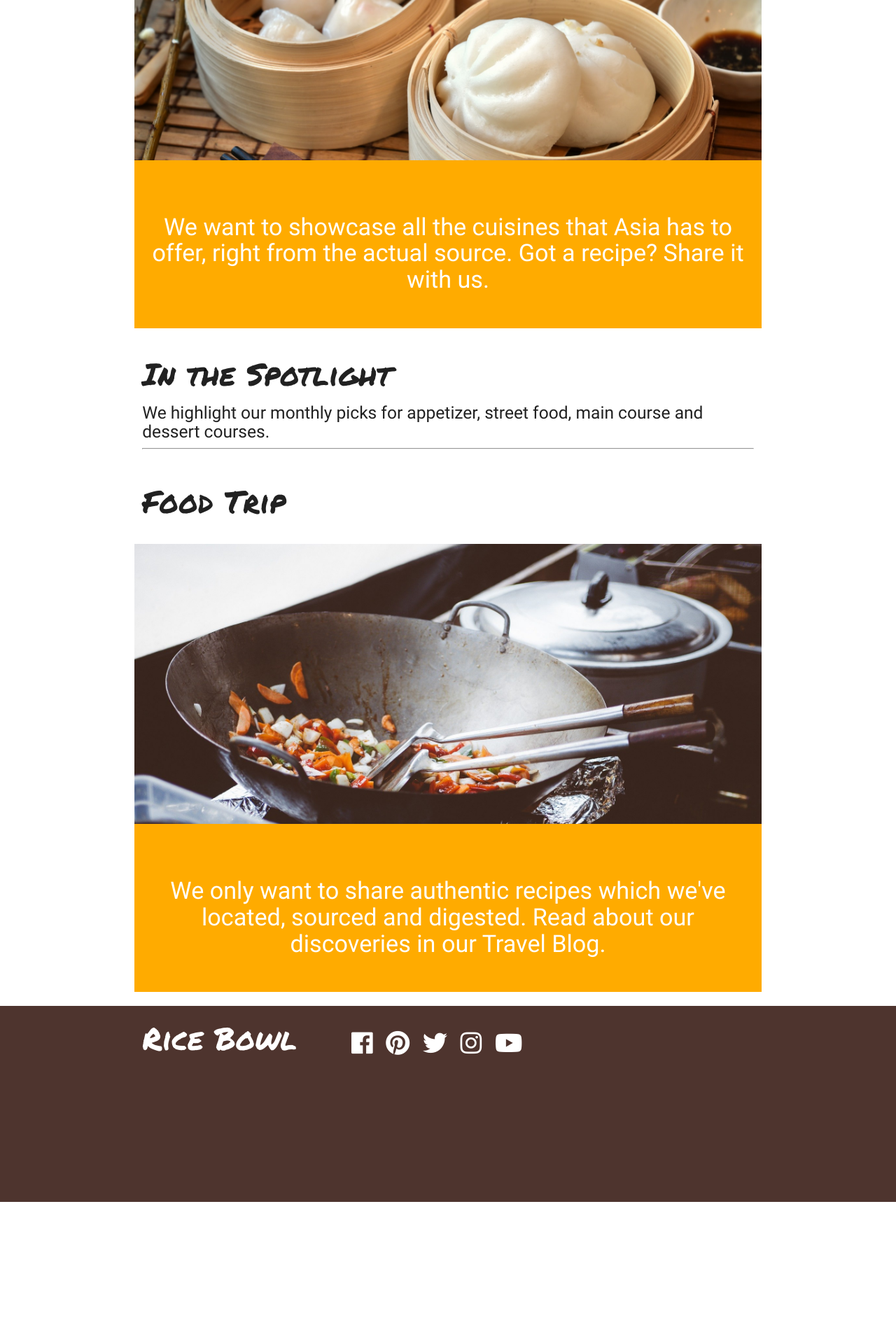
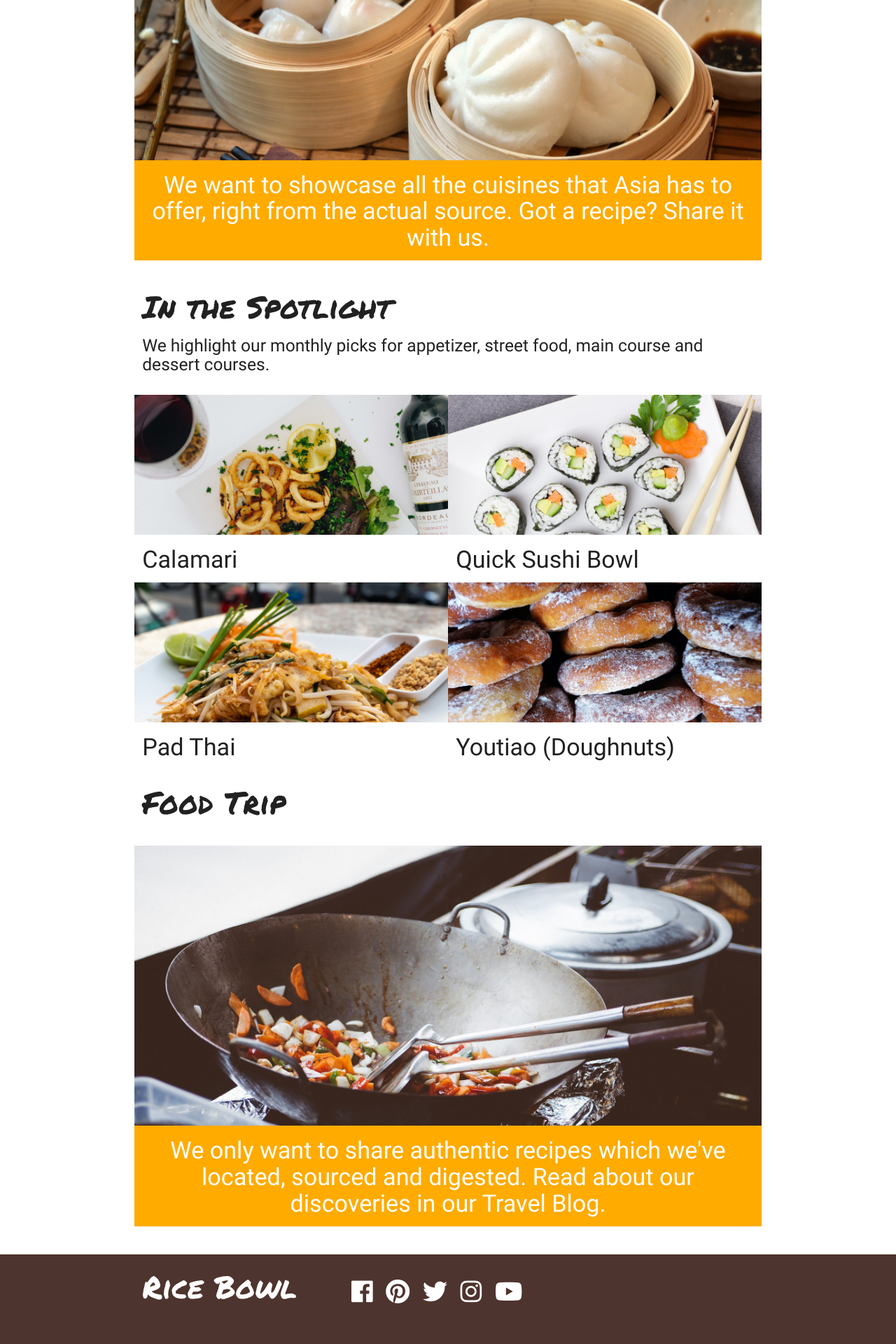
Before and after one commit to Code-Institute-Submissions/ricebowl-milestone3project, a Flask app: page / in a window 1280 px wide. Shown: the part 1283-3203 px from the top of the page at 70% size. Before the commit the page ends 3000 px from the top, so only its background shows below. Run offline with Flask 2, Linux system fonts and the light colour scheme; some libraries are stand-ins or nearby versions.

Commit message:
Added spotlight images and text to homepage and  edited banner

```diff
--- a/static/css/style.css
+++ b/static/css/style.css
@@ -41,16 +41,73 @@ h3 {
 }
 
 .feature-one-banner {
-    min-height: 240px;
+    min-height: 120px;
 }
 
 .feature-one-banner h4 {
     text-align: center;
     color: #ffffff;
-    padding-top: 60px;
+    align-items: center;
+    justify-content: center;
 }
 
-.feature-three-image {
+.spotlight-one-image {
+    height: 25vh;
+    background-image: url(../images/calamari.jpg);
+    -webkit-background-size: cover;
+    -moz-background-size: cover;
+    -o-background-size: cover;
+    background-size: cover;
+    background-repeat: no-repeat;
+
+    display: flex;
+    align-items: center;
+    justify-content: center;
+}
+
+.spotlight-two-image {
+    height: 25vh;
+    background-image: url(../images/sushi.jpg);
+    -webkit-background-size: cover;
+    -moz-background-size: cover;
+    -o-background-size: cover;
+    background-size: cover;
+    background-repeat: no-repeat;
+
+    display: flex;
+    align-items: center;
+    justify-content: center;
+}
+
+.spotlight-three-image {
+    height: 25vh;
+    background-image: url(../images/padthai.jpg);
+    -webkit-background-size: cover;
+    -moz-background-size: cover;
+    -o-background-size: cover;
+    background-size: cover;
+    background-repeat: no-repeat;
+
+    display: flex;
+    align-items: center;
+    justify-content: center;
+}
+
+.spotlight-four-image {
+    height: 25vh;
+    background-image: url(../images/chinesedonuts.jpg);
+    -webkit-background-size: cover;
+    -moz-background-size: cover;
+    -o-background-size: cover;
+    background-size: cover;
+    background-repeat: no-repeat;
+
+    display: flex;
+    align-items: center;
+    justify-content: center;
+}
+
+.feature-two-image {
     height: 50vh;
     background-image: url(../images/wok.jpg);
     -webkit-background-size: cover;
@@ -64,14 +121,15 @@ h3 {
     justify-content: center;
 }
 
-.feature-three-banner {
+.feature-two-banner {
     min-height: 240px;
 }
 
-.feature-three-banner h4 {
+.feature-two-banner h4 {
     text-align: center;
     color: #ffffff;
-    padding-top: 60px;
+    align-items: center;
+    justify-content: center;
 }
 
 .container .row {
@@ -91,7 +149,6 @@ h3 {
 }
 
 .homepage-footer-banner h3 {
-    min-height: 240px;
     color: #ffffff;
 }
 
--- a/templates/homepage.html
+++ b/templates/homepage.html
@@ -17,18 +17,40 @@
 
     <div class="col s12 feature-one-image"></div>
     <div class="row feature-one-banner amber accent-4">
-        <div class="col">
+        <div class="col s12">
         <h4>We want to showcase all the cuisines that Asia has to offer, right from the actual source. Got a recipe? Share it with us.</h4>
         </div>
     </div>
 
     <div class="row">
         <div class="col s12">
-        <h3><strong>In the Spotlight</strong></h3>
-        <h5>We highlight our monthly picks for appetizer, street food, main course and dessert courses.</h5>
-        <hr>
+            <h3><strong>In the Spotlight</strong></h3>
+            <h5>We highlight our monthly picks for appetizer, street food, main course and dessert courses.</h5>
         </div>
     </div>
+
+    <div class="row">
+        <div class="col s6 spotlight-one-image">
+        </div>
+        <div class="col s6 spotlight-two-image">
+        </div>
+        <div class="col s6">
+        <h4>Calamari</h4>
+        </div>
+        <div class="col s6">
+        <h4>Quick Sushi Bowl</h4>
+        </div>
+        <div class="col s6 spotlight-three-image">
+        </div>
+        <div class="col s6 spotlight-four-image">
+        </div>
+        <div class="col s6">
+        <h4>Pad Thai</h4>
+        </div>
+        <div class="col s6">
+        <h4>Youtiao (Doughnuts)</h4>
+    </div>
+
 
     <div class="row">
         <div class="col s12">
@@ -36,20 +58,21 @@
         </div>
     </div>
 
-    <div class="col s12 feature-three-image"></div>
-    <div class="row feature-three-banner amber accent-4">
-        <div class="col">
-        <h4>We only want to share authentic recipes which we've located, sourced and digested. Read about our discoveries in our Travel Blog.</h4>
+    <div class="col s12 feature-two-image"></div>
+        <div class="row feature-two-banner amber accent-4">
+            <div class="col s12">
+                <h4>We only want to share authentic recipes which we've located, sourced and digested. Read about our discoveries in our Travel Blog.</h4>
+            </div>
         </div>
     </div>
 </div>
 
 <div class="row homepage-footer-banner brown darken-3">
     <div class="container">
-        <div class="col s4">
+        <div class="col l4 s12">
             <h3>Rice Bowl</h3>
         </div>
-        <div class="col s8">
+        <div class="col l8 m12 s12">
             <a target="_blank" href="https://facebook.com"><i class="fab fa-facebook" aria-hidden="true"></i></a>
             <a target="_blank" href="https://pinterest.com"><i class="fab fa-pinterest" aria-hidden="true"></i></a>
             <a target="_blank" href="https://twitter.com"><i class="fab fa-twitter" aria-hidden="true"></i></a>
```
Also changed, not shown: static/images/calamari.jpg (added), static/images/chinesedonuts.jpg (added), static/images/padthai.jpg (added), static/images/sushi.jpg (added).
